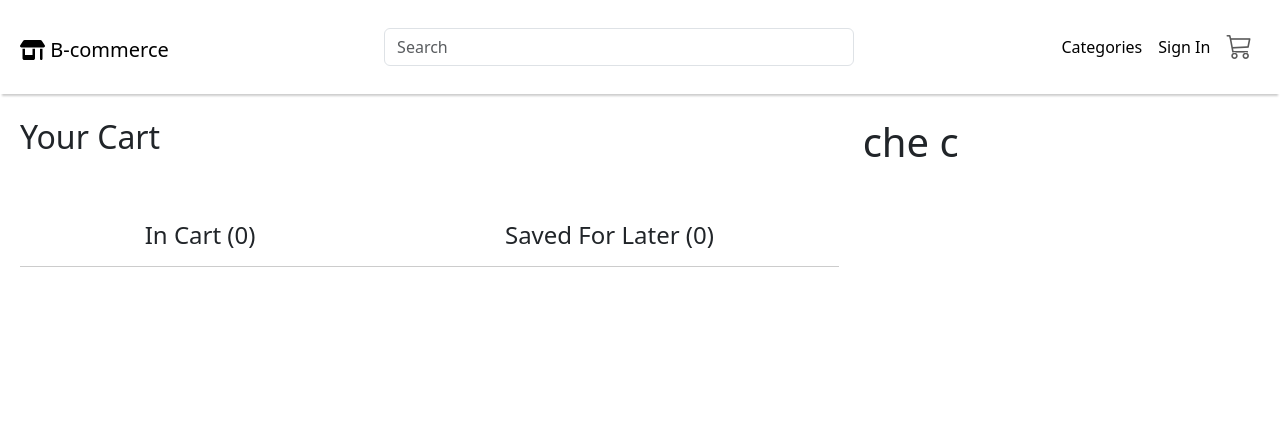
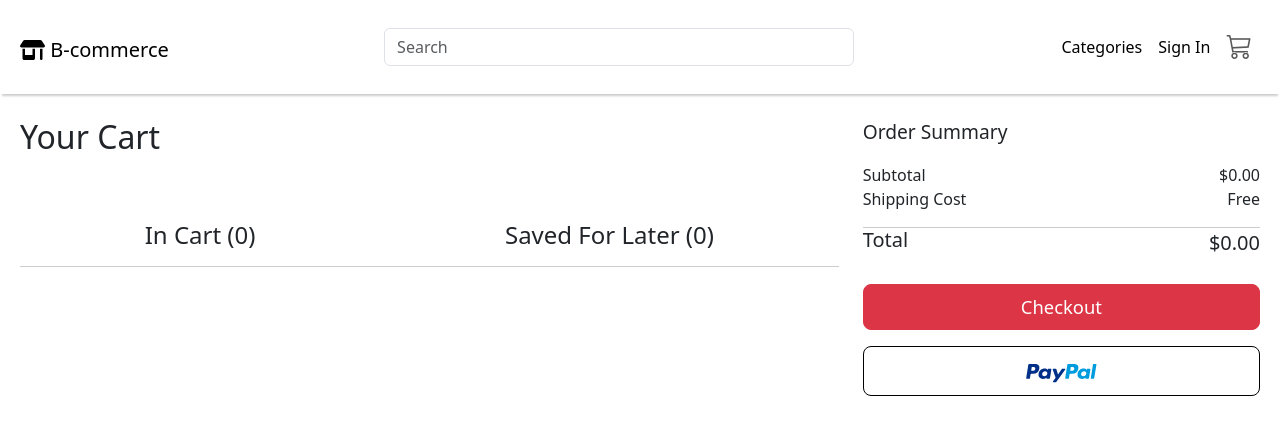
Before and after one commit to BrandonTDiep/B-commerce, a React (Create React App) app in the folder client/: page /cart in a window 1280 px wide. Shown: the top 434 px of the page. Built offline with nearby package versions, Linux system fonts and the light colour scheme.

Commit message:
added order summary to cart page

```diff
--- a/client/src/index.css
+++ b/client/src/index.css
@@ -364,6 +364,20 @@ input::-webkit-inner-spin-button {
   border-bottom: 1px solid rgb(204, 204, 204);
 }
 
+.checkout-total{
+  border-top: 1px solid rgb(204, 204, 204);
+}
+
+.order-summary{
+  font-weight: 500;
+  font-size: 1.2rem;
+  display: block;
+}
+
+.paypal-btn{
+  height: 70%;
+}
+
 
 /******************************************
 /* CART/OFFCANVAS COMPONENT
@@ -411,10 +425,10 @@ button.cart-button{
 }
 
 .offcanvas-subtotal{
-  border-bottom: 1px solid #e0ded7;
+  border-bottom: 1px solid rgb(204, 204, 204);
 }
 
-.cart-link{
+.cart-link, .checkout{
   text-decoration: none;
 }
 /******************************************
--- a/client/src/pages/Cart.js
+++ b/client/src/pages/Cart.js
@@ -1,5 +1,10 @@
 import CartItems from "../components/CartItems";
 import { useCart } from '../context/CartContext'
+import { Button } from 'react-bootstrap';
+import { Link } from 'react-router-dom'
+import { formatUSD } from '../utils/helpers';
+import paypal from "../assets/paypal.svg"
+
 
 const Cart = () => {
 
@@ -11,15 +16,35 @@ const Cart = () => {
       <section className='col'>
         <h2>Your Cart</h2>
         <div className='cart-options mt-5 d-flex'>
-          <h4 className='flex-fill cart-in p-3'>In Cart ({cartQuantity})</h4>
-          <h4 className='flex-fill cart-save p-3'>Saved For Later (0)</h4>
+          <h4 className='flex-fill cart-in p-3 mb-0'>In Cart ({cartQuantity})</h4>
+          <h4 className='flex-fill cart-save p-3 mb-0'>Saved For Later (0)</h4>
         </div>
         <CartItems cartItems={cartItems} cartImg={'cart-product-img-small'}/>
 
       </section>
       <section className='col-4'>
-       <h1>che c</h1>
+        <span className="order-summary mb-3">Order Summary</span>
+
+        <div className='d-flex justify-content-between'>
+            <span>Subtotal</span>
+            <span>{formatUSD(cartTotalPrice)}</span>
+        </div>
+        <div className='d-flex justify-content-between'>
+            <span>Shipping Cost</span>
+            <span>Free</span>
+        </div>
+        <div className='mt-3 pb-2 d-flex justify-content-between checkout-total'>
+            <h5>Total</h5>
+            <span className='cart-total-price'>{formatUSD(cartTotalPrice)}</span>
+        </div>
+
+        <Link to='/cart' className='mt-3 checkout d-grid gap-3'>
+          <Button variant="danger" size="lg">Checkout</Button>
+          <button type="button" class="btn btn-outline-secondary btn-lg"><img className="paypal-btn" src={paypal} alt="paypal" /></button>
+        </Link>
       </section>
+
+
 
     </div>
   )
```
Also changed, not shown: client/src/assets/paypal.svg (added).
